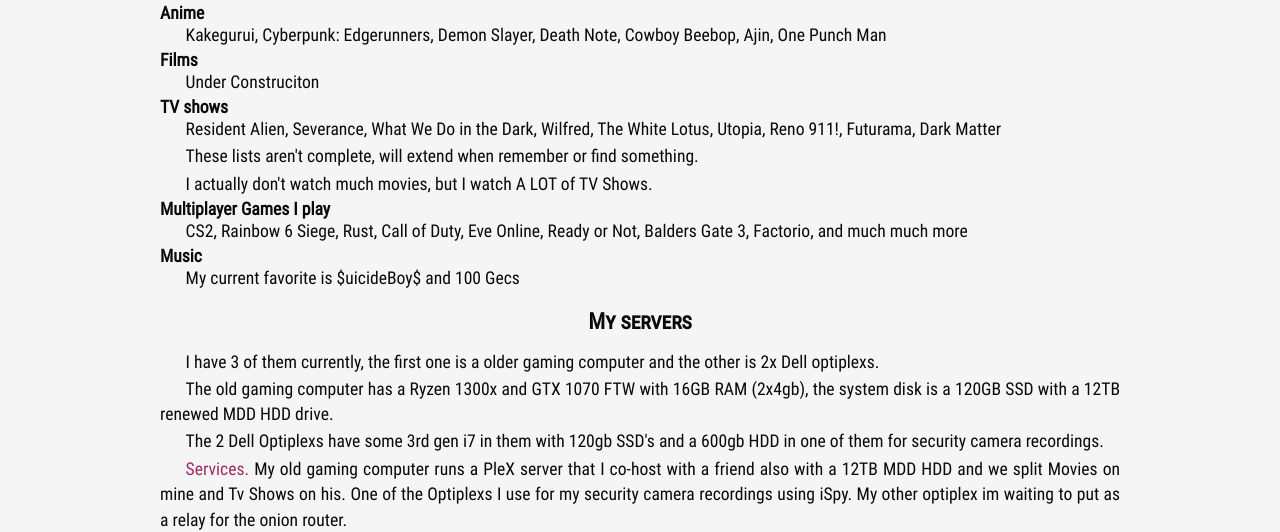
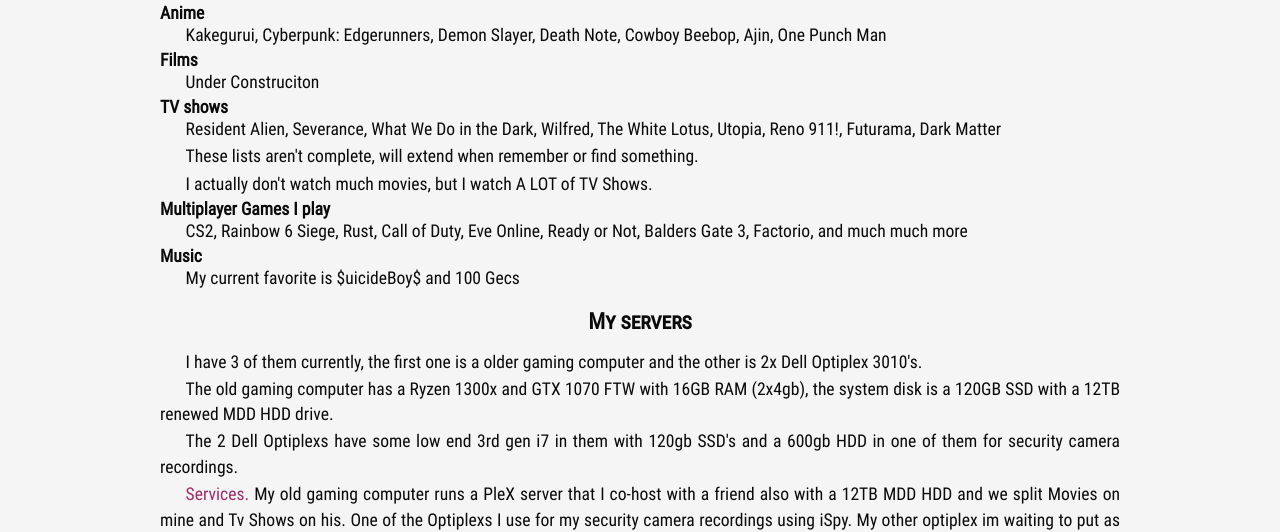
Before and after one commit to SpookyMoo/MainWeb, a plain HTML site: page about.html in a window 1280 px wide. Shown: the part 1487-2019 px from the top of the page. Drawn offline with Linux system fonts and the light colour scheme.

Commit message:
Update about.html

```diff
--- a/about.html
+++ b/about.html
@@ -54,7 +54,7 @@
   <h4>Films</h4>
   <p>Under Construciton</p>
   <h4>TV shows</h4>
-  <p>Resident Alien, Severance, What We Do in the Dark, Wilfred, The White Lotus, Utopia, Reno 911!, Futurama, Dark Matter</p>
+  <p>Resident Alien, Severance, What We Do in the Dark, Wilfred, The White Lotus, Utopia, Reno 911!,  Futurama, Dark Matter</p>
   <p>These lists aren't complete, will extend when remember or find something.</p>
   <p>I actually don't watch much movies, but I watch A LOT of TV Shows.</p>
   <h4>Multiplayer Games I play</h4>
@@ -64,9 +64,9 @@
 </section>
 <section id="servers-summary">
   <h2>My servers</h2>
-  <p>I have 3 of them currently, the first one is a older gaming computer </a> and the other is 2x Dell optiplexs.
+  <p>I have 3 of them currently, the first one is a older gaming computer  and the other is 2x Dell Optiplex 3010's.
   <p>The old gaming computer has a Ryzen 1300x and GTX 1070 FTW with 16GB RAM (2x4gb), the system disk is a 120GB SSD with a 12TB renewed MDD HDD drive.</p>
-	<p>The 2 Dell Optiplexs have some 3rd gen i7 in them with 120gb SSD's and a 600gb HDD in one of them for security camera recordings.</p>
+	<p>The 2 Dell Optiplexs have some low end 3rd gen i7 in them with 120gb SSD's and a 600gb HDD in one of them for security camera recordings.</p>
   <p><span class="highlighted">Services.</span> My old gaming computer runs a PleX server that I co-host with a friend also with a 12TB MDD HDD and we split Movies on mine and Tv Shows on his. One of the Optiplexs I use for my security camera recordings using iSpy. My other optiplex im waiting to put as a relay for the onion router.</p>
 </section>
 <section id="servers-photos">
```
